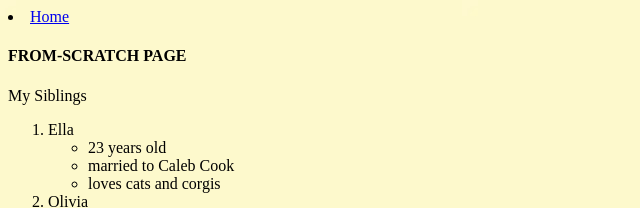
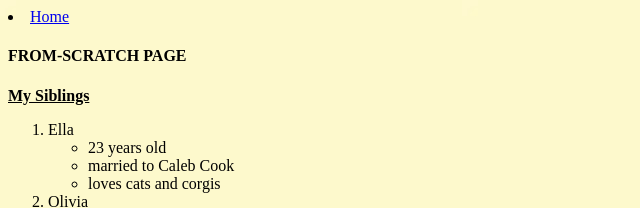
Before and after one commit to hannahgaskin/IS201, a plain HTML site: page other.html in a window 1280 px wide. Shown: the top 208 px of the page, 0-640 px from the left. Drawn offline with Linux system fonts and the light colour scheme.

Commit message:
Update other.html

```diff
--- a/other.html
+++ b/other.html
@@ -10,7 +10,7 @@
 </head>
 <body class="color"id="top">
     <p><h4>FROM-SCRATCH PAGE</h4></p>
-    <p>My Siblings<br>
+    <p><span class="underline">My Siblings</span><br>
         <ol>
             <li>
                 Ella
```
